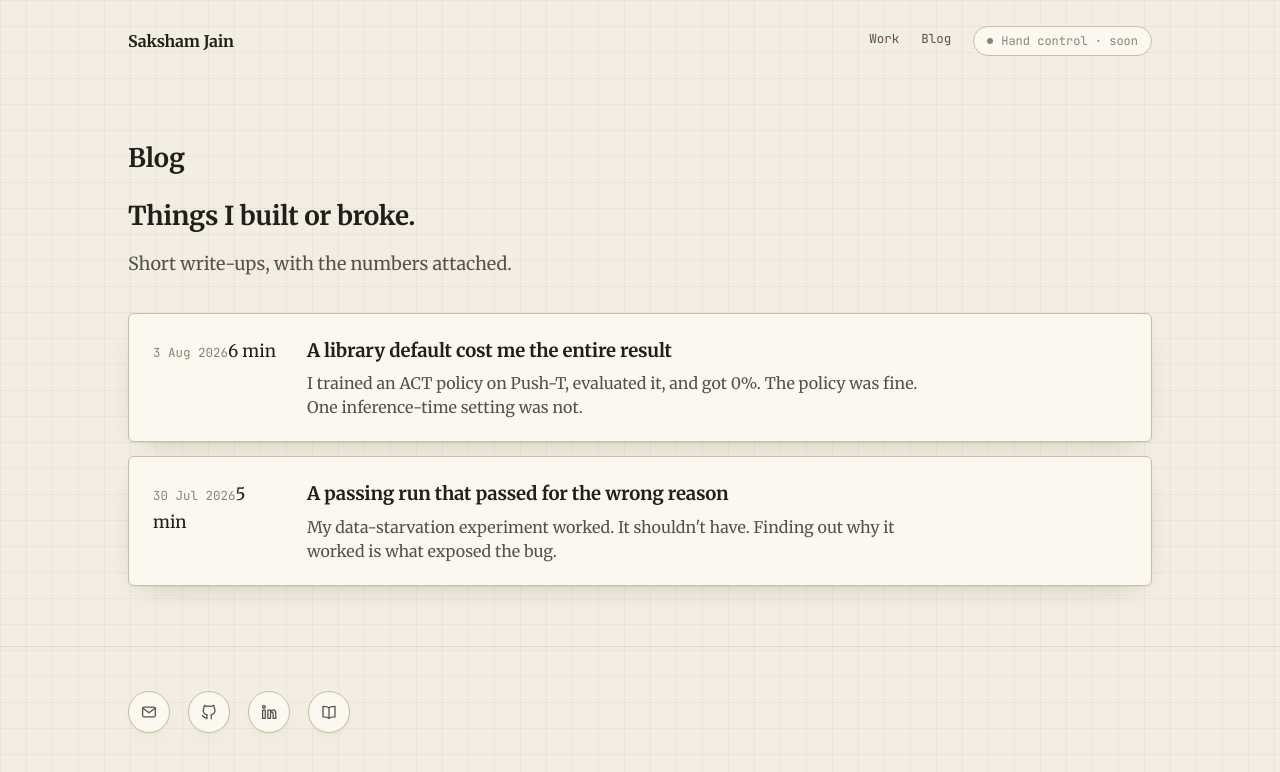
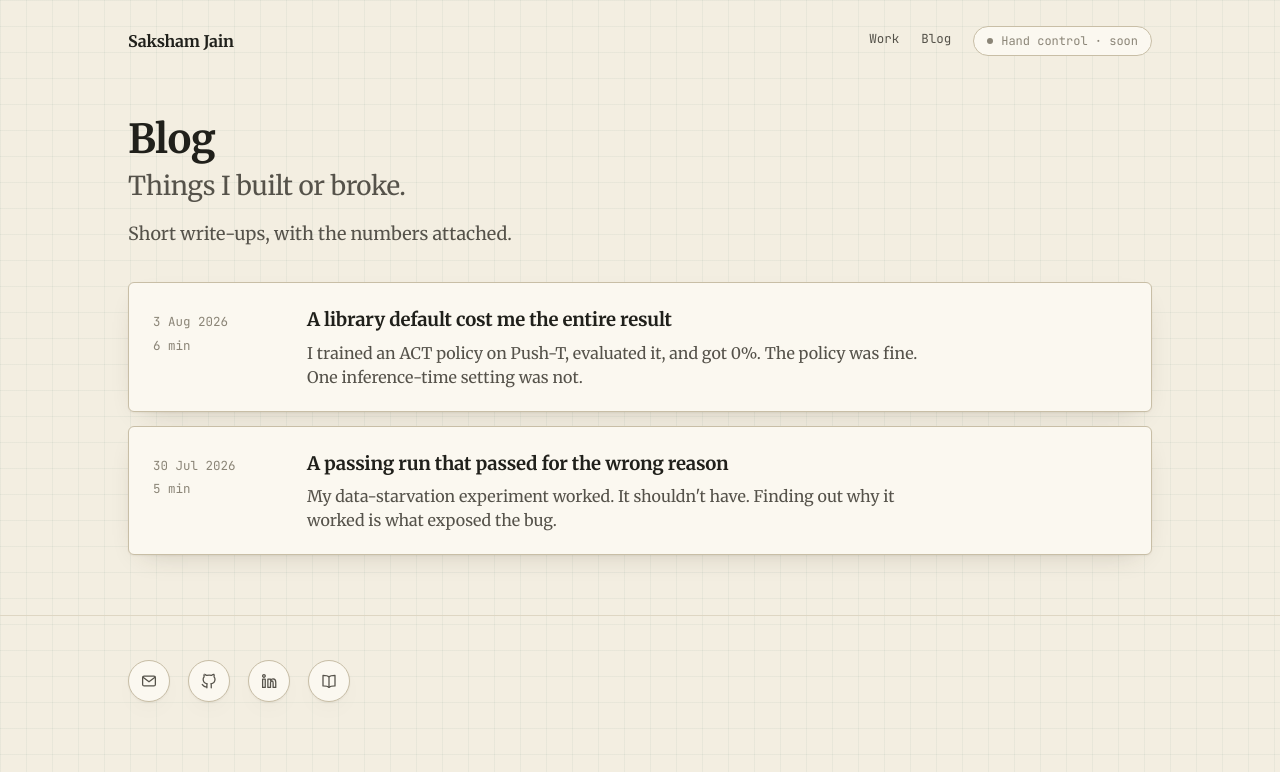
Before and after one commit to Saksham2703/saksham2703.github.io, a Jekyll site: the page built from blog/index.html, in a window 1280 px wide. Shown: the top 772 px of the page. Built offline with Jekyll 4.4.1, drawn with Linux system fonts in a browser that asks for light colours.

Commit message:
blog: stack reading time under the date; Holos and EchoGlove source links
The blog index markup for the reading time shipped in f00d3ee without the
CSS that styles it, so the span rendered inline in body serif. Add the
rules: .when stacks date over reading time, .read matches the mono
formatting of .notelist time exactly. Below 880px they collapse to one
line separated by a dot.

Also add .pagetitle so "Blog" outranks the tagline beneath it, and point
the EchoGlove and Holos badges at their repositories. Holos links to the
team repo rather than a fork, since it is a five-person capstone.

```diff
--- a/_data/projects.yml
+++ b/_data/projects.yml
@@ -56,8 +56,8 @@
     ask a question out loud and get a spoken answer. We went through three
     grab-interaction SDKs before one worked.
   badge:
-    label: Screenshot
-    href: /assets/img/holos.jpg
+    label: Source
+    href: https://github.com/Nishanth3101/CS639-Holos-1
 
 - name: Thermal person detection
   meta: 2023 · WiNGS Lab, UW–Madison
--- a/assets/css/site.css
+++ b/assets/css/site.css
@@ -306,3 +306,18 @@ article.note table th,article.note table td{border-bottom:1px solid var(--line);
 }
 .celltag [data-cell-state]{color:var(--ink-2)}
 @media (max-width:880px){ .cell{min-height:300px} }
+
+/* --- blog index: page title + reading time --- */
+.pagetitle{
+  font-size:clamp(28px,4vw,40px); line-height:1.15;
+  letter-spacing:-.015em; font-weight:700; margin:0 0 8px;
+}
+.pagetitle + h2{color:var(--ink-2); font-weight:400}
+.notelist .when{display:flex; flex-direction:column; gap:3px}
+.notelist .read{font-family:"JetBrains Mono",monospace; font-size:12.5px; color:var(--ink-3)}
+
+@media (max-width:880px){
+  .notelist a.note-row{grid-template-columns:1fr; gap:6px}
+  .notelist .when{flex-direction:row; gap:10px}
+  .notelist .read::before{content:"·"; margin-right:10px; color:var(--line-2)}
+}
```
